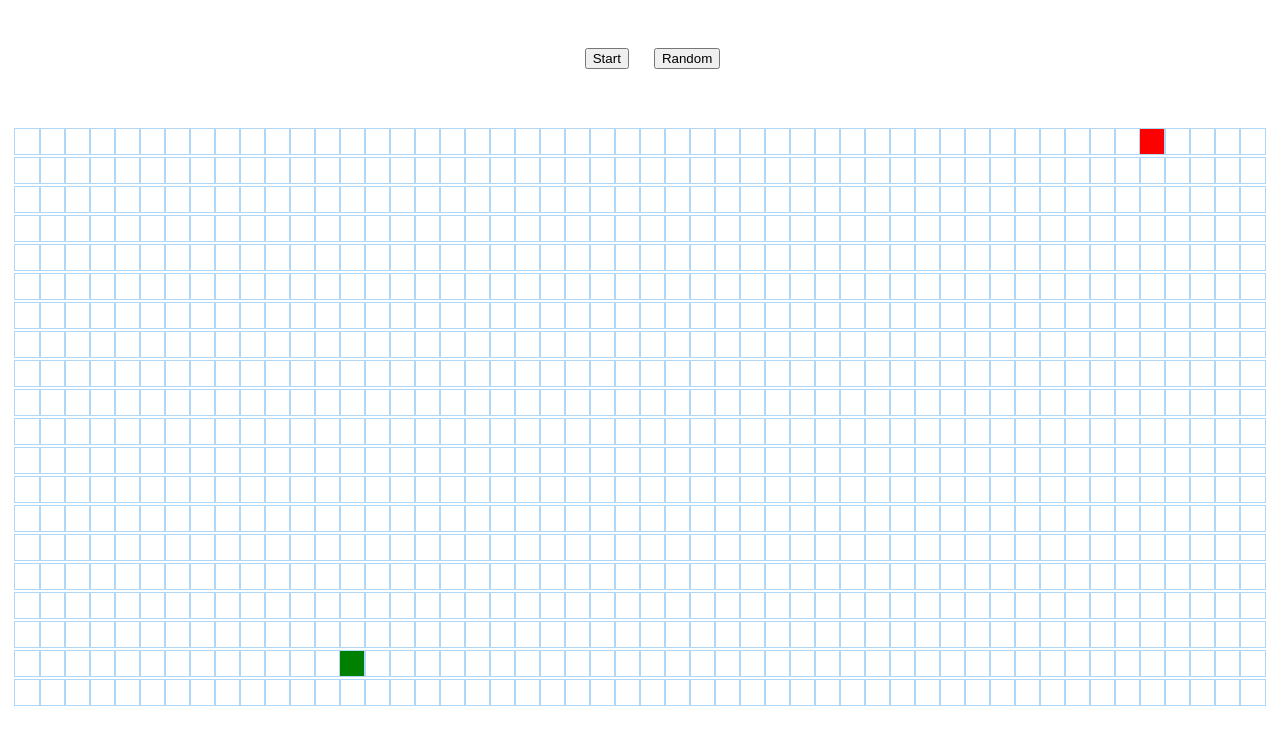
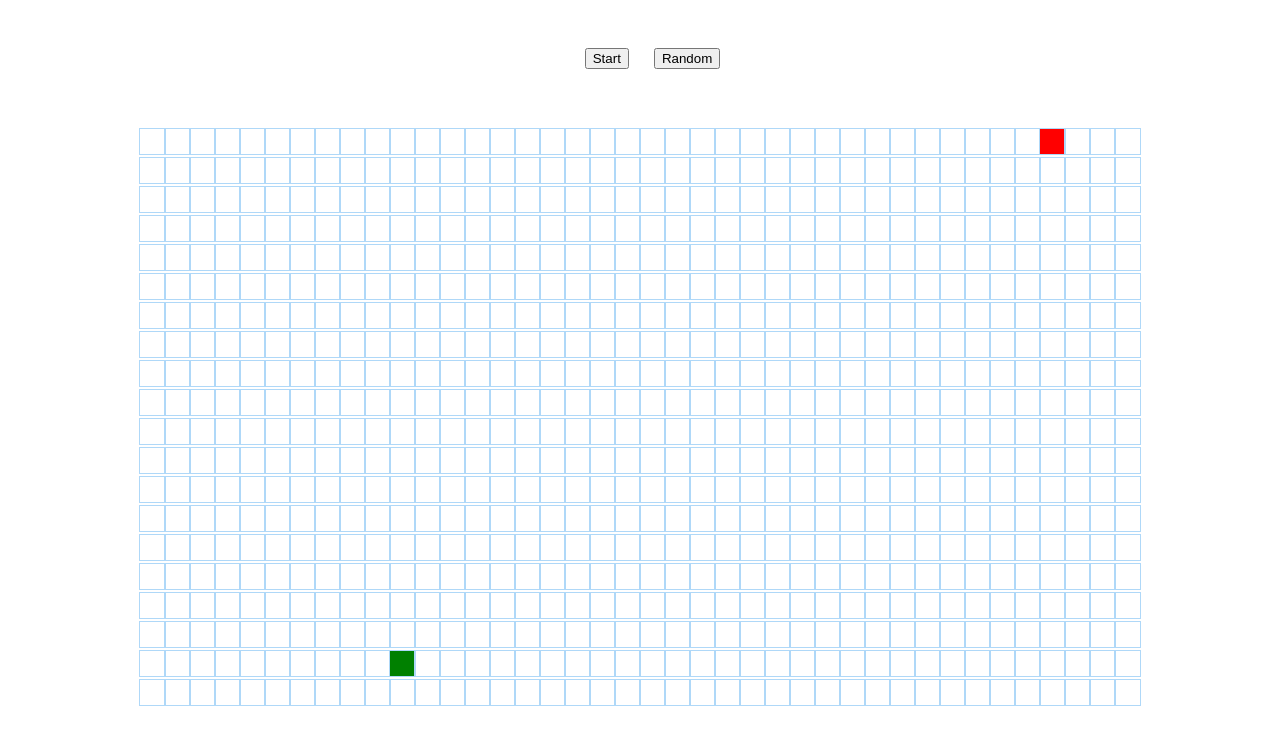
Before and after one commit to snaker938/dijkstras-game, a React (Create React App) app: page / in a window 1280 px wide. Shown: the top 744 px of the page. Built offline with nearby package versions, Linux system fonts and the light colour scheme.

Commit message:
Updated everything
Finally got a working dijkstra algorithm!!

```diff
--- a/src/Visualizer/Visualizer.css
+++ b/src/Visualizer/Visualizer.css
@@ -1,5 +1,6 @@
 .grid {
-  margin: 100px 0 0;
+  /* margin: 100px 0 0; */
+  margin: 100px;
   text-align: center;
 }
 
--- a/src/Visualizer/Visualizer.jsx
+++ b/src/Visualizer/Visualizer.jsx
@@ -9,13 +9,18 @@ import "./Visualizer.css";
 // const START_NODE_COL = 15;
 // const END_NODE_ROW = 10;
 // const END_NODE_COL = 35;
-const START_NODE_ROW = Math.floor(Math.random() * 20);
-const START_NODE_COL = Math.floor(Math.random() * 25);
-const END_NODE_ROW = Math.floor(Math.random() * 20);
-const END_NODE_COL = 25 + Math.floor(Math.random() * 25);
 // Specifies the number of rows and columns
 const NUM_ROWS = 20;
-const NUM_COLUMNS = 50;
+const NUM_COLUMNS = 40;
+
+// other constants
+const START_NODE_ROW = Math.floor(Math.random() * NUM_ROWS);
+const START_NODE_COL = Math.floor(Math.random() * Math.floor(NUM_COLUMNS / 2));
+const END_NODE_ROW = Math.floor(Math.random() * NUM_ROWS);
+const END_NODE_COL =
+  Math.floor(NUM_COLUMNS / 2) +
+  Math.floor(Math.random() * Math.floor(NUM_COLUMNS / 2));
+
 // Specifies the number of walls the player can have active at one time
 let NUM_WALLS_TOTAL = 1000;
 let NUM_WALLS_ACTIVE = 0;
@@ -80,8 +85,8 @@ export default class dijkstraVisualizer extends Component {
     // Loops 250 times- therefore around 250 walls will be made. Chances are, less than 250 walls will be made, as a node may be picked twice, which will reverse the wall.
     for (let i = 0; i < RANDOM_WALL_NUMBER; i++) {
       // Generates a random row and column number
-      let row = Math.floor(Math.random() * 20);
-      let column = Math.floor(Math.random() * 50);
+      let row = Math.floor(Math.random() * NUM_ROWS);
+      let column = Math.floor(Math.random() * NUM_COLUMNS);
       let node = this.state.grid[row][column]; // selects the node with the row and column specified above
       let { isEnd, isStart, isWall } = node; // finds out the current properties of the randomly selected node
       let unWallable = isEnd || isStart; // if the node is a start or end node, it cannot be changed
@@ -89,14 +94,53 @@ export default class dijkstraVisualizer extends Component {
     }
   }
 
-  animateShortestPath(shortestNodePathOrder) {
-    for (let i = 0; i < shortestNodePathOrder.length; i++) {
+  // animateShortestPath(shortestNodePathOrder) {
+  //   for (let i = 0; i < shortestNodePathOrder.length; i++) {
+  //     setTimeout(() => {
+  //       let currentNode = shortestNodePathOrder[i];
+  //       document.getElementById(
+  //         `node-${currentNode.row}-${currentNode.col}`
+  //       ).className = "node node-shortest-path";
+  //     }, 50 * i);
+  //   }
+  // }
+
+  // animateAllNodes(allNodes, shortestNodePathOrder) {
+  //   for (let i = 0; i < allNodes.length; i++) {
+  //     setTimeout(() => {
+  //       let currentNode = allNodes[i];
+  //       document.getElementById(
+  //         `node-${currentNode.row}-${currentNode.col}`
+  //       ).className = "node node-visited";
+  //     }, 3 * i);
+  //   }
+  //   this.animateShortestPath(shortestNodePathOrder);
+  // }
+
+  animateDijkstra(visitedNodesInOrder, nodesInShortestPathOrder) {
+    for (let i = 0; i <= visitedNodesInOrder.length; i++) {
+      if (i === visitedNodesInOrder.length) {
+        setTimeout(() => {
+          this.animateShortestPath(nodesInShortestPathOrder);
+        }, 10 * i);
+        return;
+      }
       setTimeout(() => {
-        let currentNode = shortestNodePathOrder[i];
-        document.getElementById(
-          `node-${currentNode.row}-${currentNode.col}`
-        ).className = "node node-shortest-path";
-      }, 1 * i);
+        const node = visitedNodesInOrder[i];
+        if (!node.isStart)
+          document.getElementById(`node-${node.row}-${node.col}`).className =
+            "node node-visited";
+      }, 10 * i);
+    }
+  }
+
+  animateShortestPath(nodesInShortestPathOrder) {
+    for (let i = 0; i < nodesInShortestPathOrder.length; i++) {
+      setTimeout(() => {
+        const node = nodesInShortestPathOrder[i];
+        document.getElementById(`node-${node.row}-${node.col}`).className =
+          "node node-shortest-path";
+      }, 50 * i);
     }
   }
 
@@ -116,7 +160,8 @@ export default class dijkstraVisualizer extends Component {
     let allNodes = things[1];
     console.log(shortestNodePathOrder, allNodes);
 
-    this.animateShortestPath(shortestNodePathOrder);
+    // this.animateShortestPath(shortestNodePathOrder);
+    this.animateDijkstra(allNodes, shortestNodePathOrder);
     // TODO - after the animation of all the visited nodes, animate the shortest path. Shortest path nodes get the class name - node-shortest-path
   }
 
--- a/src/algorithms/dijkstra.js
+++ b/src/algorithms/dijkstra.js
@@ -1,8 +1,6 @@
-let NUM_ROWS, NUM_COLUMNS;
-
 export function dijkstra(grid, startNode, endNode, NUM_ROWSS, NUM_COLUMNSS) {
-  NUM_ROWS = NUM_ROWSS;
-  NUM_COLUMNS = NUM_COLUMNSS;
+  let NUM_ROWS = NUM_ROWSS;
+  let NUM_COLUMNS = NUM_COLUMNSS;
 
   // if (startNode.row > endNode.row) {
   //   let temp_row = startNode.row;
@@ -14,71 +12,112 @@ export function dijkstra(grid, startNode, endNode, NUM_ROWSS, NUM_COLUMNSS) {
   // }
 
   let visitedNodesInOrder = [];
+  let otherVisitedNodes = [];
   startNode.distance = 0;
   let currentNode = startNode;
   let allUnvisitedNodes = getAllNodes(grid);
-  visitedNodesInOrder.push(startNode);
+  // visitedNodesInOrder.push(startNode);
   // allUnvisitedNodes[0].distance = 0
+  otherVisitedNodes.push(currentNode);
   while (allUnvisitedNodes.length !== 0) {
-    // console.log(currentNode);
+    sortNodesByDistance(allUnvisitedNodes);
+    currentNode = allUnvisitedNodes.shift();
     if (currentNode.isEnd) {
       console.log("end reached...");
-      let shortestNodePathOrder = getShortestPathNodeOrder(endNode, startNode);
-      return [shortestNodePathOrder, visitedNodesInOrder];
+      break;
     }
 
-    // console.log("yep");
     if (currentNode.isWall) {
       console.log("i am wall");
-      currentNode = allUnvisitedNodes.shift();
-      console.log(currentNode);
+      currentNode.isVisited = true;
+      // currentNode = visitedNodesInOrder.shift();
       continue;
     }
-    let neighboursOfNode = getNeighboursOfNode(grid, currentNode);
-    visitedNodesInOrder.unshift(...neighboursOfNode);
+    let neighboursOfNode = getNeighboursOfNode(
+      grid,
+      currentNode,
+      NUM_ROWS,
+      NUM_COLUMNS
+    );
+    if (neighboursOfNode) {
+      sortNodesByDistance(neighboursOfNode);
+      visitedNodesInOrder.unshift(...neighboursOfNode);
+    }
 
-    currentNode = allUnvisitedNodes.shift();
-    console.log(currentNode);
+    currentNode.isVisited = true;
+    // while (currentNode.isVisited) {
+    //   currentNode = visitedNodesInOrder.shift();
+    //   otherVisitedNodes.push(currentNode);
+    // }
+
+    if (!currentNode.isWall) {
+      otherVisitedNodes.unshift(currentNode);
+      continue;
+    }
   }
   console.log("returning...");
+  sortNodesByDistance(otherVisitedNodes);
+  if (endNode.distance === Infinity) {
+    console.log("no path");
+    // let shortestNoPathNoderOrder = getShortestNoPathNodeOrder(
+    //   startNode,
+    //   endNode
+    // );
+    return [startNode, otherVisitedNodes];
+  }
   let shortestNodePathOrder = getShortestPathNodeOrder(endNode, startNode);
-  return [shortestNodePathOrder, visitedNodesInOrder];
+  return [shortestNodePathOrder, otherVisitedNodes];
 }
 
-function getNeighboursOfNode(grid, currentNode) {
+// function getShortestNoPathNodeOrder(startNode, endNode) {
+//   let shortestNodePathOrder = [];
+//   let currentNode = startNode;
+//   console.log(currentNode);
+//   while (currentNode.distance === Infinity) {
+//     // console.log(currentNode);
+//     currentNode = currentNode.previousNode;
+//   }
+//   while (currentNode !== null) {
+//     // console.log(currentNode);
+//     shortestNodePathOrder.unshift(currentNode);
+//     currentNode = currentNode.previousNode;
+//   }
+//   shortestNodePathOrder.unshift(startNode);
+//   return shortestNodePathOrder;
+// }
+
+function getNeighboursOfNode(grid2, currentNode, NUM_ROWS, NUM_COLUMNS) {
+  // console.log(currentNode);
+  let grid = grid2;
   let neighboursOfNode = [];
-  let row = currentNode.row;
-  let column = currentNode.col;
+  const { col, row } = currentNode;
   // console.log(currentNode);
 
-  if (row > 0 && grid[row - 1][column].distance > currentNode.distance) {
-    neighboursOfNode.push(grid[row - 1][column]); // get the top neighbour
-    // console.log(currentNode, grid[row - 1][column], "top");
-  }
+  if (row > 0 && grid[row - 1][col].distance > currentNode.distance)
+    neighboursOfNode.unshift(grid[row - 1][col]); // get the top neighbour
+  if (row < NUM_ROWS - 1 && grid[row + 1][col].distance > currentNode.distance)
+    neighboursOfNode.unshift(grid[row + 1][col]); // bottom neighbour
+  if (col > 0 && grid[row][col - 1].distance > currentNode.distance)
+    neighboursOfNode.unshift(grid[row][col - 1]); // left neighbour
   if (
-    row < NUM_ROWS - 1 &&
-    grid[row + 1][column].distance > currentNode.distance
-  ) {
-    neighboursOfNode.push(grid[row + 1][column]); // bottom neighbour
-    // console.log(currentNode, grid[row + 1][column], "bottom");
-  }
-  if (column > 0 && grid[row][column - 1].distance > currentNode.distance) {
-    neighboursOfNode.push(grid[row][column - 1]); // left neighbour
-    // console.log(currentNode, grid[row][column - 1], "left");
-  }
-  if (
-    column < NUM_COLUMNS - 1 &&
-    grid[row][column + 1].distance > currentNode.distance
-  ) {
-    neighboursOfNode.push(grid[row][column + 1]); // right neighbour
-    // console.log(currentNode, grid[row][column + 1], "right");
-  }
+    col < NUM_COLUMNS - 1 &&
+    grid[row][col + 1].distance > currentNode.distance
+  )
+    neighboursOfNode.unshift(grid[row][col + 1]); // right neighbour
+
   changeDistancesOfNeighbours(
     neighboursOfNode,
     currentNode.distance,
     currentNode
   );
+  // sortNodesByDistance(neighboursOfNode);
+
+  // sortNodesByDistance(neighboursOfNode);
   return neighboursOfNode;
+}
+
+function sortNodesByDistance(nodes) {
+  nodes.sort((nodeA, nodeB) => nodeA.distance - nodeB.distance);
 }
 
 function changeDistancesOfNeighbours(
@@ -90,6 +129,7 @@ function changeDistancesOfNeighbours(
     neighbour.distance = currentNodeDistance + 1;
     neighbour.previousNode = currentNode; // update previous node to current node of neighbour
   }
+  return;
 }
 
 function getAllNodes(grid) {
```
Also changed, not shown: 1 other file (tests, documents, lock files or other folders).
